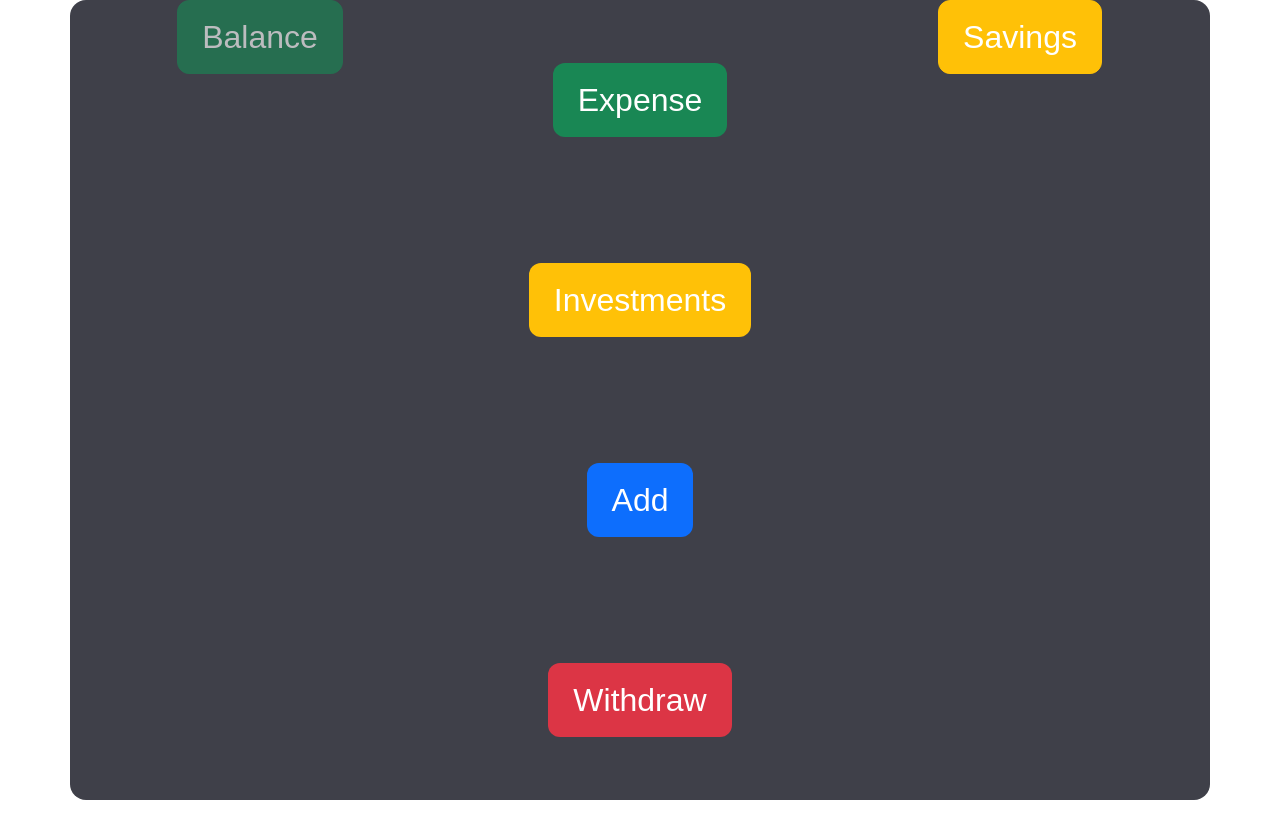
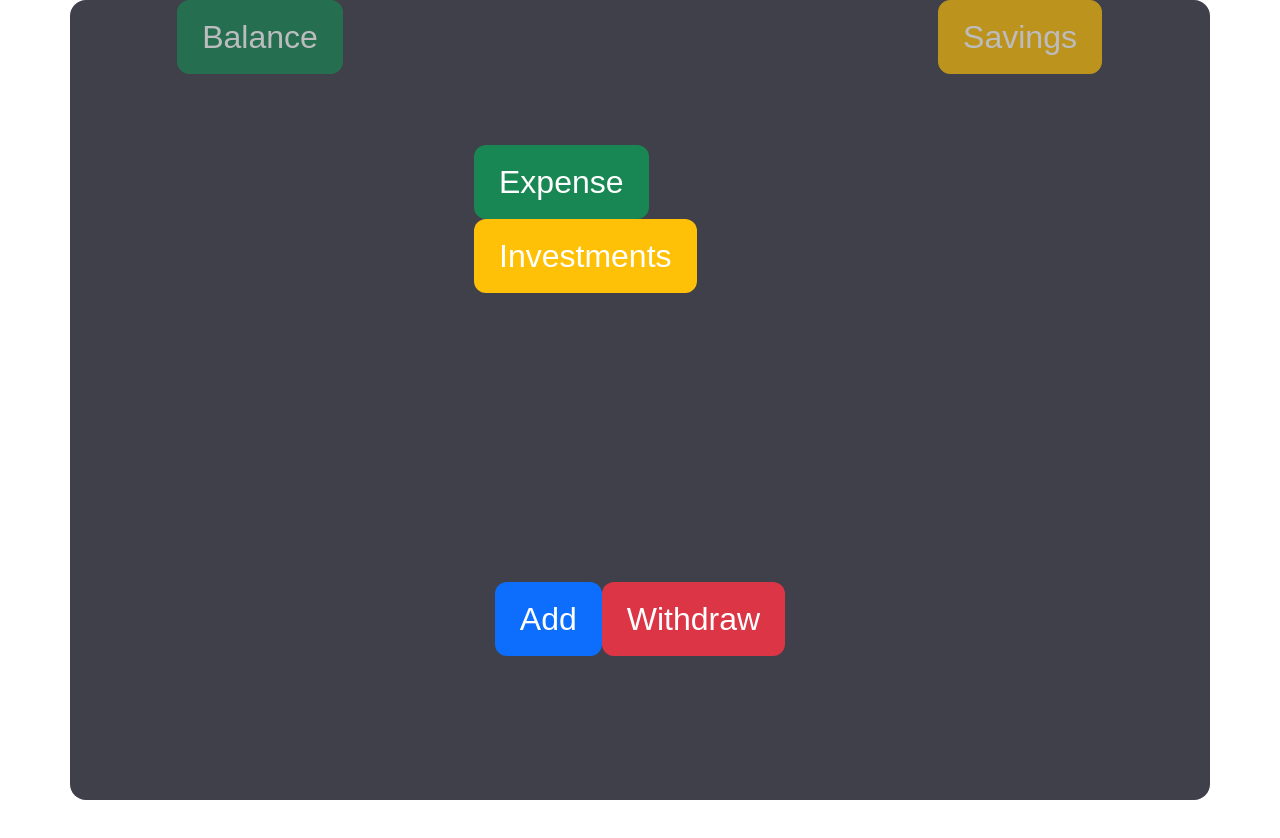
Before and after one commit to gabriel-gregori0/Fintech-Projeto_1, a plain HTML site: page index.html in a window 1280 px wide. Drawn offline with Linux system fonts and the light colour scheme.

Commit message:
Adding the links inside divs

```diff
--- a/assets/css/style.css
+++ b/assets/css/style.css
@@ -7,7 +7,6 @@
 
 }
 .container {
-    width: 80%;
     height: 100vh;
     background-color: #3F4049;
 
--- a/assets/js/script.js
+++ b/assets/js/script.js
@@ -32,21 +32,27 @@ const column2 = () => {
     const aClass = ["expense","investiments","add","withdraw"];
     const aTexts = ["Expense", "Investments", "Add", "Withdraw"];
     const colors = ["bg-success", "bg-warning", "bg-primary", "bg-danger"];
+    const divs = [document.createElement('div'),document.createElement('div')];
 
     for (let i = 0; i < 4; i++) {
         const a = document.createElement('a');
         a.classList.add(aClass[i],colors[i],"btn","text-white");
         a.innerText = aTexts[i];
-
-        col.appendChild(a);
+        if(a.classList.contains("expense") || a.classList.contains("investiments")) {
+            divs[0].appendChild(a);
+        } else {
+            divs[1].appendChild(a);
+        }
     }
+    col.appendChild(divs[0]);
+    col.appendChild(divs[1]);
 }
 
 const column3 = () => {
     const col3 = document.querySelector('.column-3');
     col3.classList.add("text-center");
     const label = document.createElement('label');
-    label.classList.add("savings","btn","btn-warning","text-white");
+    label.classList.add("savings","disabled","btn","btn-warning","text-white");
     label.innerText = 'Savings';
 
     col3.appendChild(label);
```
